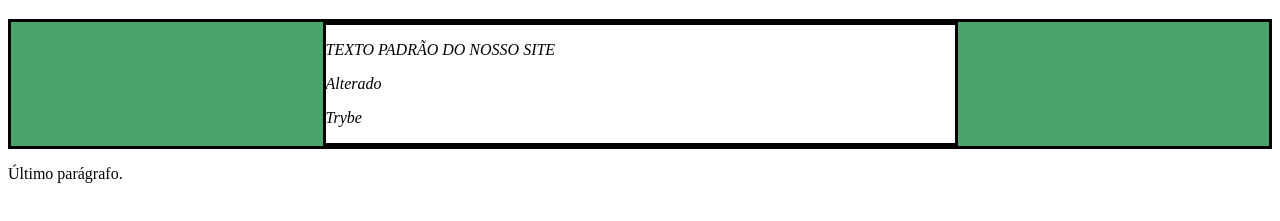
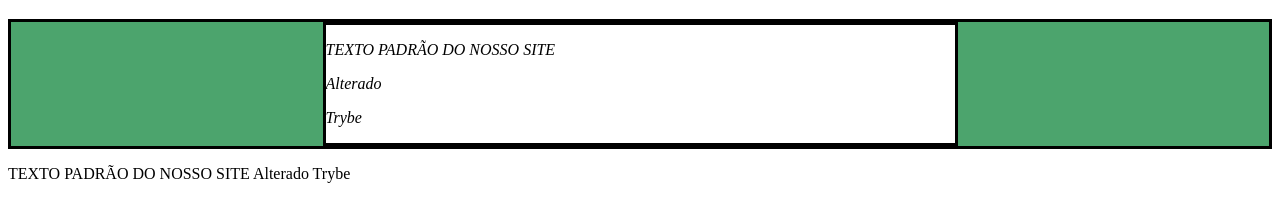
Before and after one commit to antoniocunhadev/dom-manipulation, a website: page index.html in a window 1280 px wide. Shown: the part 61-282 px from the top of the page. Drawn offline with Linux system fonts and the light colour scheme.

Commit message:
Requisito 06

```diff
--- a/index.html
+++ b/index.html
@@ -75,14 +75,23 @@
       changeTitle();
 
       function changeUpperCase() {
-        let text = document.querySelector("p")
+        let text = document.querySelector("p");
         text.innerText = text.innerText.toUpperCase();
-        console.log (text)
       }
       changeUpperCase();
 
+      function showParagraph() {
+        let textParagraph = document.querySelector(".center-content").children;
+        let text = "";
 
+        for (let index = 0; index < textParagraph.length; index += 1) {
+          text += textParagraph[index].innerText + " ";
+        }
 
+        let footerParagraph = document.querySelector("footer").firstElementChild;
+        footerParagraph.innerText = text;
+      }
+      showParagraph();
 
       // Iniciando pullrequest
     </script>
```
